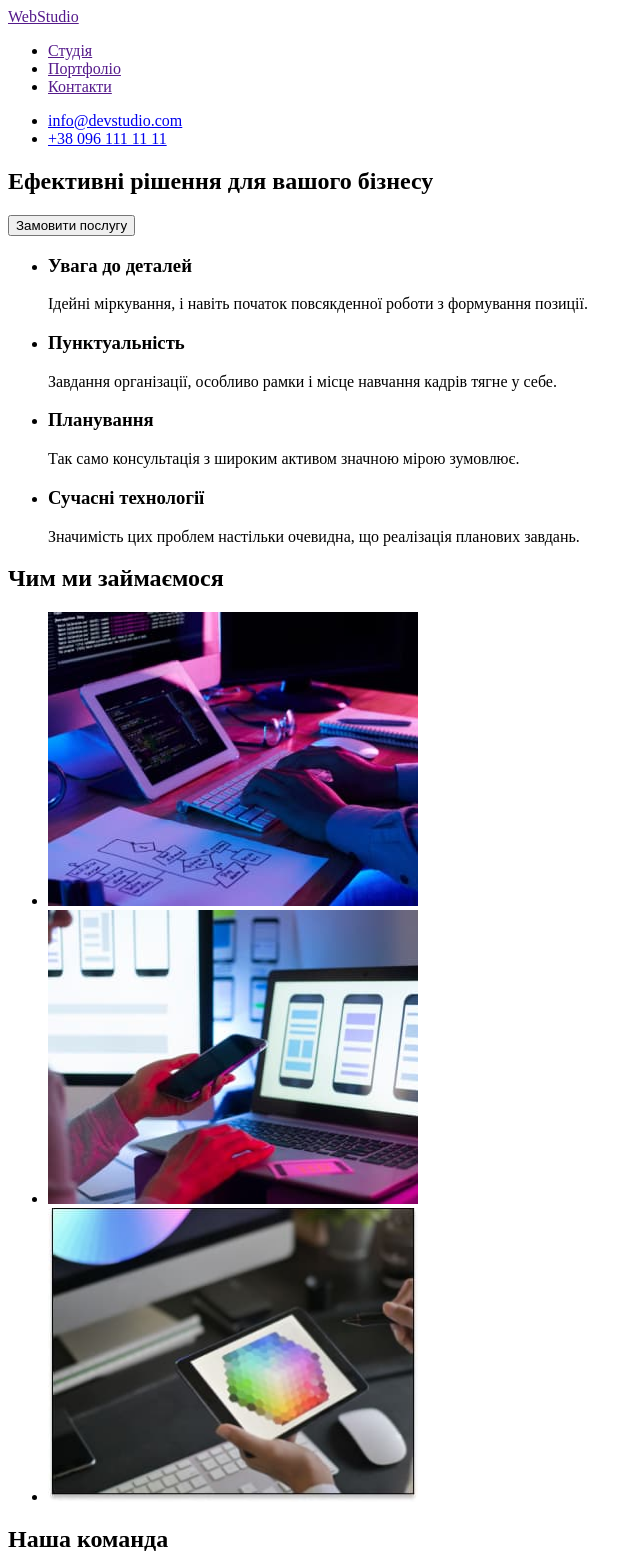
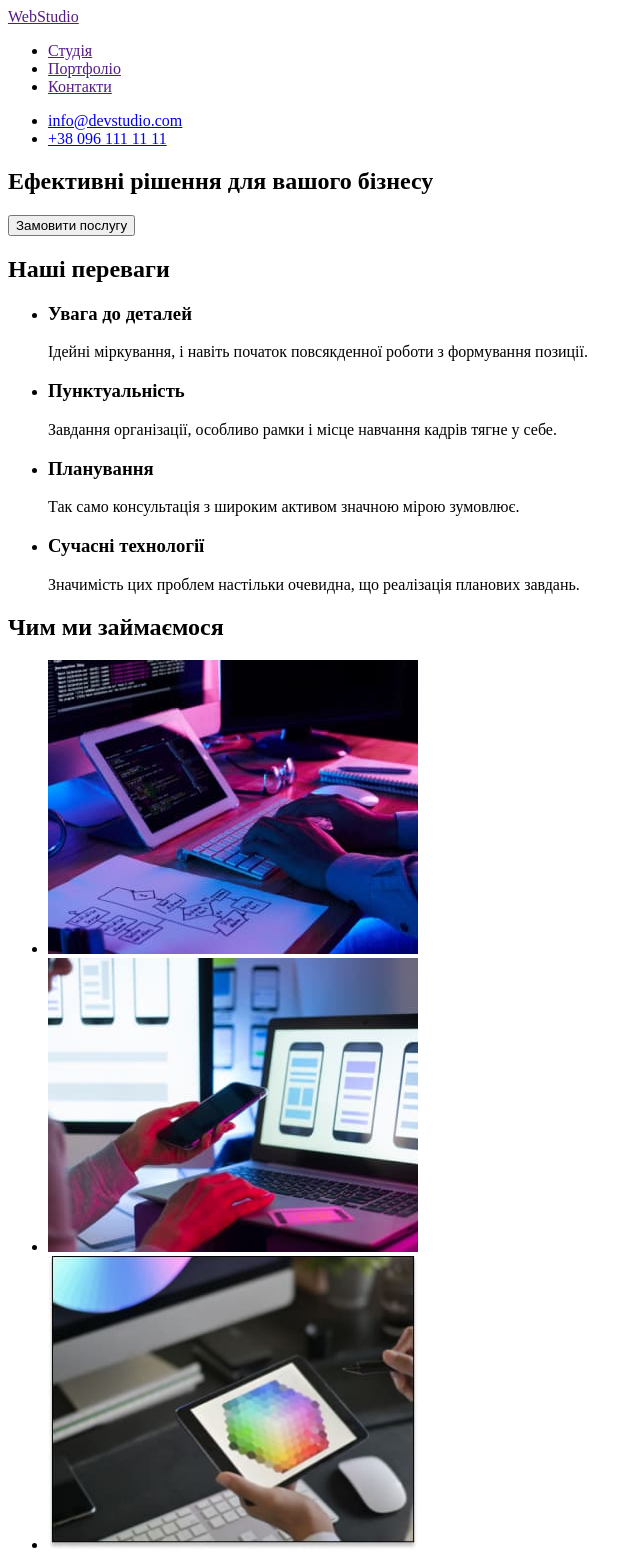
Before and after one commit to Yuriy-Bondar/goit-markup-hw-01, a plain HTML site: page index.html in a window 1280 px wide. Shown: the top 1556 px of the page, without its empty margins (0-640 px from the left). Drawn offline with Linux system fonts and the light colour scheme.

Commit message:
виправлення  2

```diff
--- a/index.html
+++ b/index.html
@@ -8,8 +8,8 @@
 </head>
 <body>
     <header>
+        <nav>
         <a href="">WebStudio</a>
-        <nav>
             <ul>
                 <li><a href="">Студія</a></li>
                 <li><a href="">Портфоліо</a></li>
@@ -27,6 +27,7 @@
         <button type="button">Замовити послугу</button>
     </section>
     <section>
+        <h2>Наші переваги</h2>
         <ul>
             <li>
                 <h3>Увага до деталей</h3>
@@ -45,6 +46,8 @@
                 <p>Значимість цих проблем настільки очевидна, що реалізація планових завдань.</p>
             </li>
         </ul>
+    </section>
+    <section>
         <h2>Чим ми займаємося</h2>
         <ul>
             <li><img src="./images/img1.jpg" width="370" height="294" alt="написання програм"></li>
@@ -85,7 +88,7 @@
         <a href="">WebStudio</a>
         <address>
         <p>м. Київ, пр-т Лесі Українки, 26</p>
-                <ul>
+        <ul>
             <li><a href="mailto:info@devstudio.com">info@devstudio.com</a></li>
             <li><a href="tel:+380961111111">+38 096 111 11 11</a></li>
         </ul>
```
